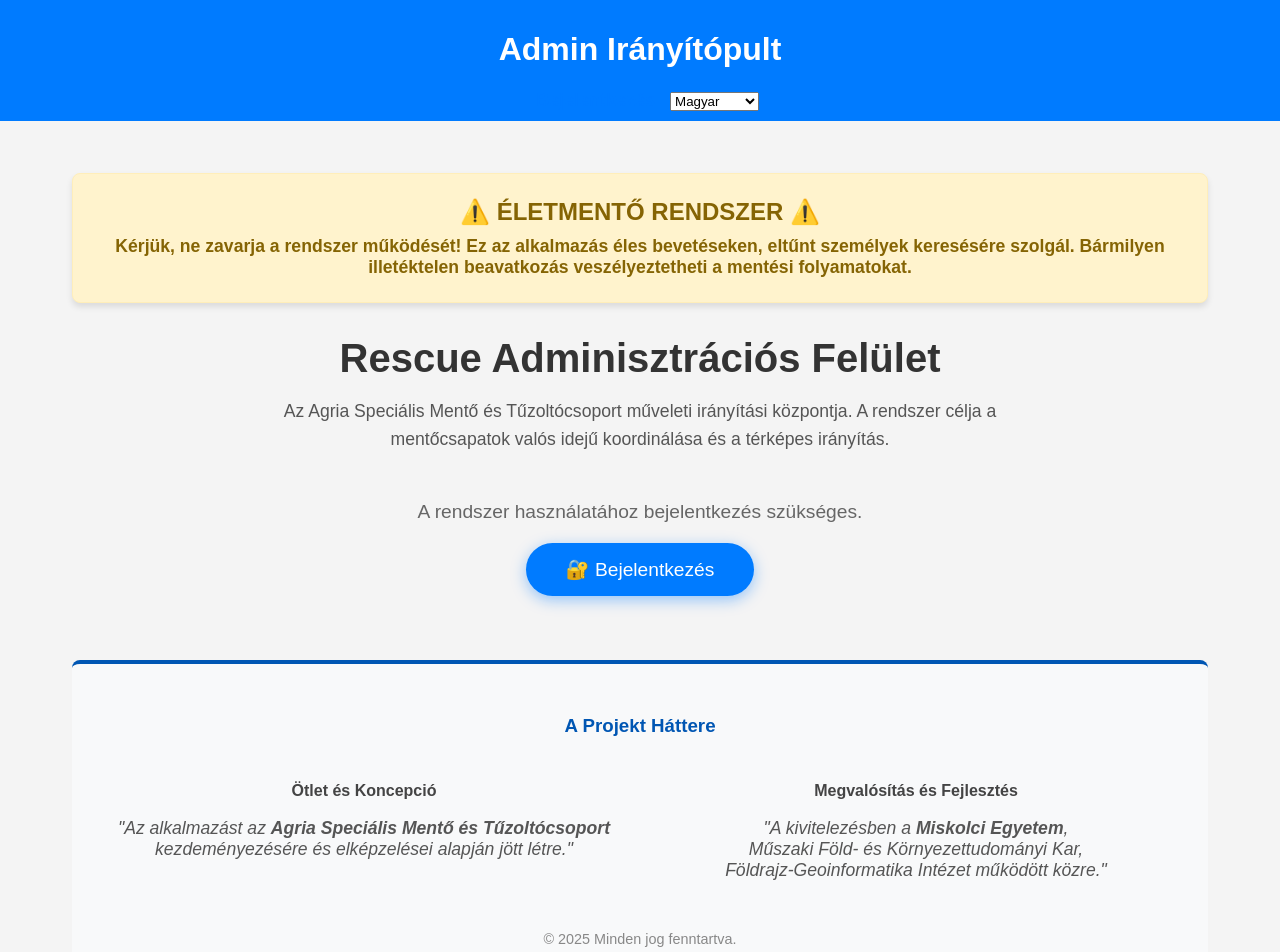
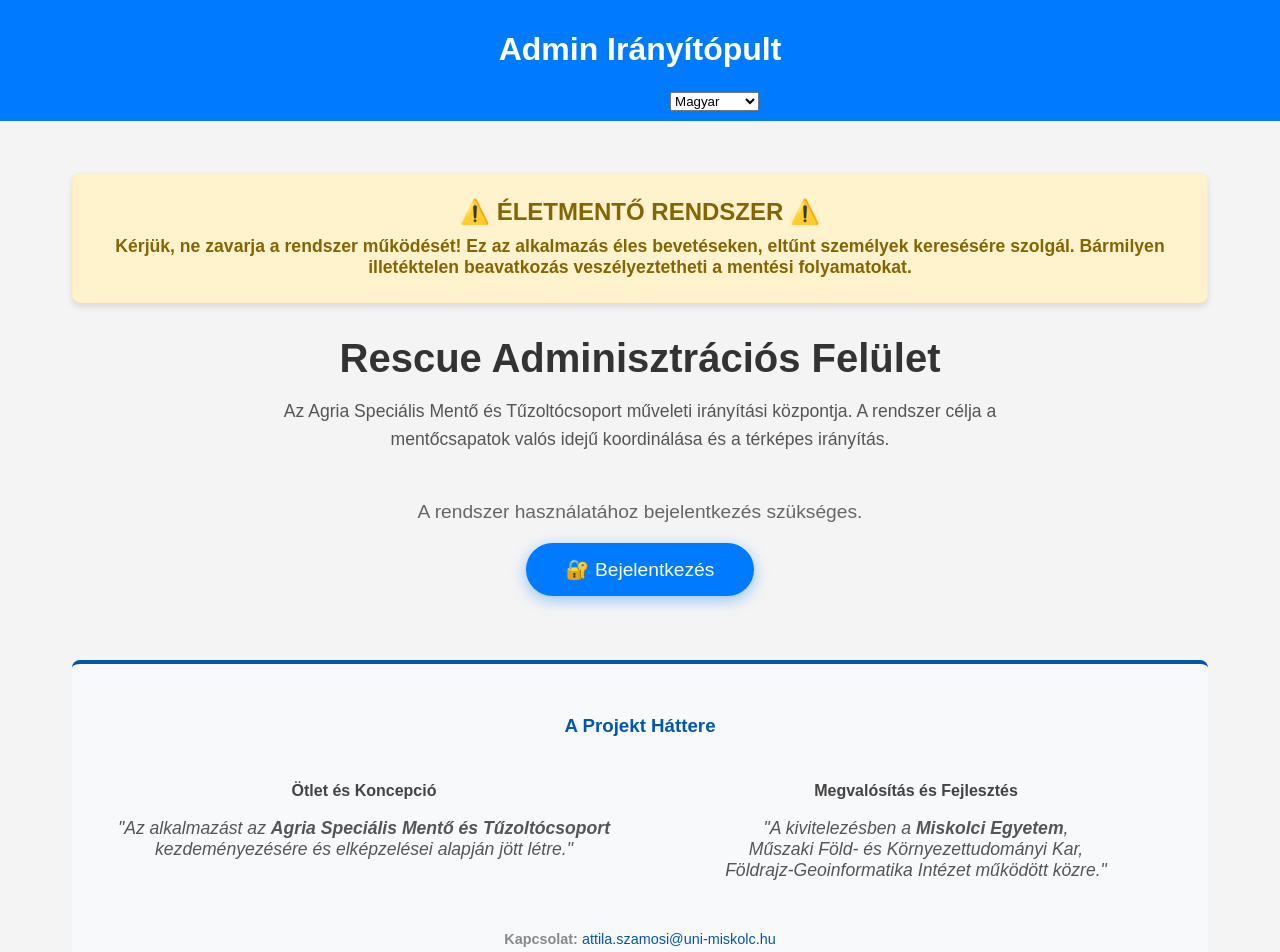
Before and after one commit to agriasmtcs-glitch/rescue-admin, a React (Vite) app in the folder rescue-admin/: page / in a window 1280 px wide. Shown: the top 952 px of the page. Built offline with nearby package versions, Linux system fonts and the light colour scheme.

Commit message:
forditas03

```diff
--- a/rescue-admin/src/components/Dashboard.jsx
+++ b/rescue-admin/src/components/Dashboard.jsx
@@ -177,7 +177,12 @@ const Dashboard = ({ session }) => {
             <p style={{ fontStyle: 'italic', fontSize: '1.1rem', color: '#555' }} dangerouslySetInnerHTML={{ __html: t('dashboard.development_text') }} />
           </div>
         </div>
+
+        {/* ÚJ: Kapcsolat és Copyright rész */}
         <div style={{ marginTop: '2rem', fontSize: '0.9rem', color: '#888' }}>
+          <div style={{ marginBottom: '10px' }}>
+            <strong>{t('dashboard.contact_label')}:</strong> <a href="mailto:attila.szamosi@uni-miskolc.hu" style={{ color: '#0056b3', textDecoration: 'none' }}>attila.szamosi@uni-miskolc.hu</a>
+          </div>
           © {new Date().getFullYear()} {t('dashboard.rights_reserved')}
         </div>
       </footer>
--- a/rescue-admin/src/i18n.js
+++ b/rescue-admin/src/i18n.js
@@ -227,7 +227,8 @@ const resources = {
         "concept_text": "\"Az alkalmazást az <strong>Agria Speciális Mentő és Tűzoltócsoport</strong> kezdeményezésére és elképzelései alapján jött létre.\"",
         "development_title": "Megvalósítás és Fejlesztés",
         "development_text": "\"A kivitelezésben a <strong>Miskolci Egyetem</strong>,<br />Műszaki Föld- és Környezettudományi Kar,<br />Földrajz-Geoinformatika Intézet működött közre.\"",
-        "rights_reserved": "Minden jog fenntartva."
+        "rights_reserved": "Minden jog fenntartva.",
+        "contact_label": "Kapcsolat"
       }
     }
   },
@@ -456,7 +457,8 @@ const resources = {
         "concept_text": "\"The application was created on the initiative and based on the ideas of the <strong>Agria Special Rescue and Firefighter Team</strong>.\"",
         "development_title": "Implementation and Development",
         "development_text": "\"Developed in cooperation with the <strong>University of Miskolc</strong>,<br />Faculty of Earth Science and Engineering,<br />Institute of Geography and Geoinformatics.\"",
-        "rights_reserved": "All rights reserved."
+        "rights_reserved": "All rights reserved.",
+        "contact_label": "Contact"
       }
     }
   },
@@ -685,7 +687,8 @@ const resources = {
         "concept_text": "\"Aplikácia bola vytvorená z iniciatívy a na základe myšlienok <strong>Špeciálnej záchrannej a hasičskej skupiny Agria</strong>.\"",
         "development_title": "Realizácia a vývoj",
         "development_text": "\"Na realizácii spolupracovala <strong>Univerzita v Miskolci</strong>,<br />Fakulta technických vied o Zemi,<br />Inštitút geografie a geoinformatiky.\"",
-        "rights_reserved": "Všetky práva vyhradené."
+        "rights_reserved": "Všetky práva vyhradené.",
+        "contact_label": "Kontakt"
       }
     }
   },
@@ -914,7 +917,8 @@ const resources = {
         "concept_text": "\"Aplicația a fost creată la inițiativa și pe baza ideilor <strong>Grupului Special de Salvare și Stingere a Pompierilor Agria</strong>.\"",
         "development_title": "Implementare și dezvoltare",
         "development_text": "\"Dezvoltat în colaborare cu <strong>Universitatea din Miskolc</strong>,<br />Facultatea de Științe ale Pământului,<br />Institutul de Geografie și Geoinformatică.\"",
-        "rights_reserved": "Toate drepturile rezervate."
+        "rights_reserved": "Toate drepturile rezervate.",
+        "contact_label": "Contact"
       }
     }
   },
@@ -1143,7 +1147,8 @@ const resources = {
         "concept_text": "\"Aplikacja powstała z inicjatywy i w oparciu o pomysły <strong>Specjalnej Grupy Ratowniczo-Gaśniczej Strażaków Agria</strong>\"",
         "development_title": "Wdrożenie i rozwój",
         "development_text": "\"Zrealizowano we współpracy z <strong>Uniwersytetem w Miszkolcu</strong>,<br />Wydział Nauk o Ziemi i Inżynierii Środowiska,<br />Instytut Geografii i Geoinformatyki.\"",
-        "rights_reserved": "Wszelkie prawa zastrzeżone."
+        "rights_reserved": "Wszelkie prawa zastrzeżone.",
+        "contact_label": "Kontakt"
       }
     }
   },
@@ -1373,7 +1378,8 @@ const resources = {
         'concept_text': '"Застосунок було створено з ініціативи та на основі ідей <strong>Спеціальної рятувально-пожежної групи Agria</strong>."',
         'development_title': 'Реалізація та розробка',
         'development_text': '"Розроблено у співпраці з <strong>Університетом Мішкольца</strong>,<br />Факультет наук про Землю та інженерії,<br />Інститут географії та геоінформатики."',
-        'rights_reserved': 'Всі права захищені.'
+        'rights_reserved': 'Всі права захищені.',
+        'contact_label': 'Контакт'
       }
     }
   }
```
